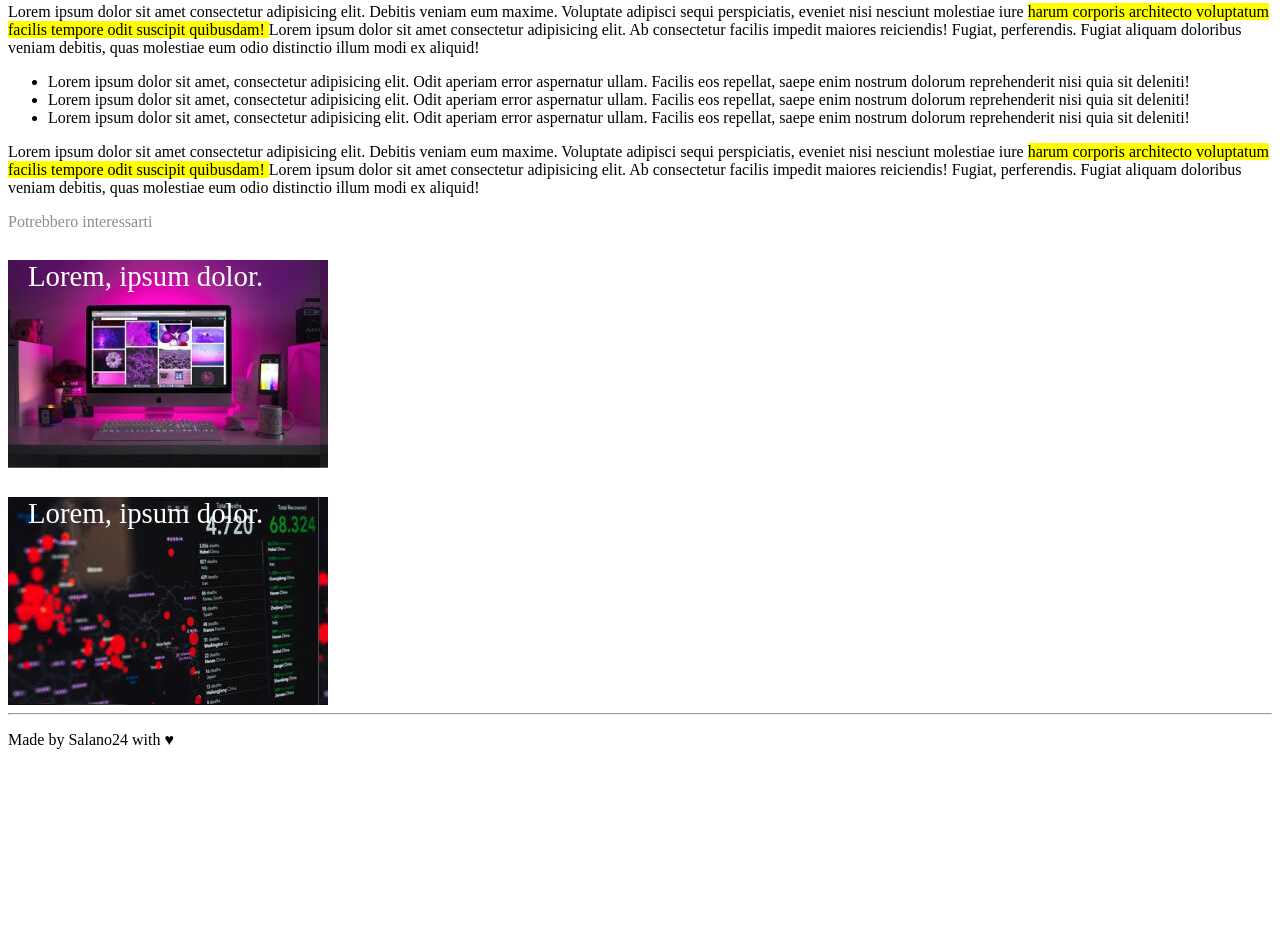
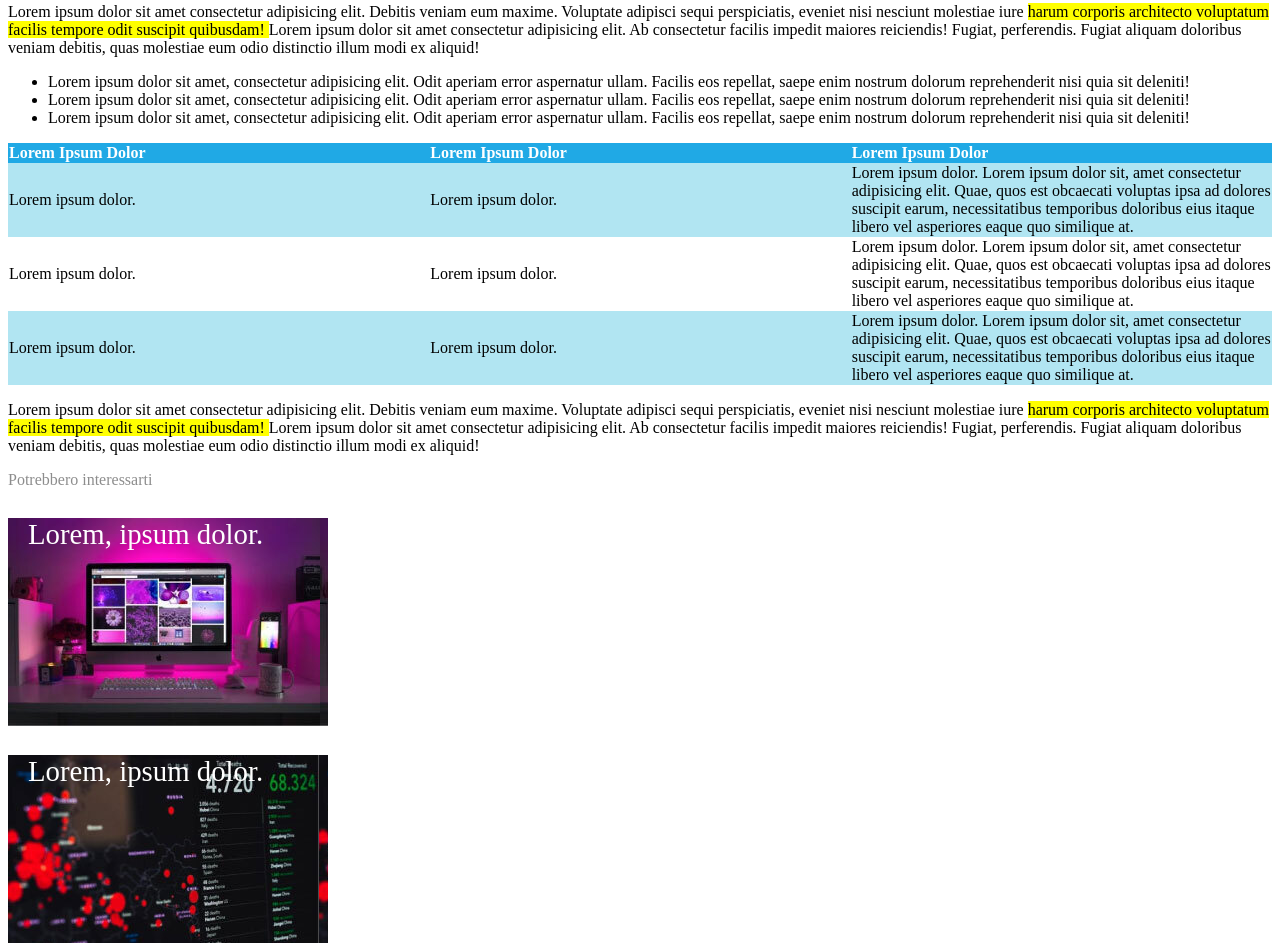
Before and after one commit to Salano24/html-css-booleaner, a plain HTML site: page index.html in a window 1280 px wide. Shown: the part 919-1862 px from the top of the page. Before the commit the page ends 1684 px from the top, so only its background shows below. Drawn offline with Linux system fonts and the light colour scheme.

Commit message:
Aggiunta tabella e conclusione file

```diff
--- a/css/style.css
+++ b/css/style.css
@@ -59,6 +59,25 @@ span {
     color: black;
 }
 
+table {
+    width: 100%;
+    text-align: left;
+    border-collapse: collapse;
+}
+
+thead {
+    color: white;
+    background-color: rgb(32, 169, 229);
+}
+
+
+.blu {
+    background-color: rgb(177, 229, 242);
+}
+td {
+    width: calc(100%/3);
+}
+
 .suggerimento{
     color: rgb(141, 141, 141);
 }
--- a/index.html
+++ b/index.html
@@ -57,6 +57,33 @@
            <!-- tabella -->
            <section>
 
+             <table>
+                <thead>
+                  <tr>
+                    <th>Lorem Ipsum Dolor</th>
+                    <th>Lorem Ipsum Dolor</th>
+                    <th>Lorem Ipsum Dolor</th>
+                  </tr>
+                 </thead>
+                 <tbody">
+                  <tr class="blu">
+                    <td>Lorem ipsum dolor.</td>
+                    <td>Lorem ipsum dolor.</td>
+                    <td>Lorem ipsum dolor. Lorem ipsum dolor sit, amet consectetur adipisicing elit. Quae, quos est obcaecati voluptas ipsa ad dolores suscipit earum, necessitatibus temporibus doloribus eius itaque libero vel asperiores eaque quo similique at.</td>
+                  </tr>
+                  <tr>
+                    <td>Lorem ipsum dolor.</td>
+                    <td>Lorem ipsum dolor.</td>
+                    <td>Lorem ipsum dolor. Lorem ipsum dolor sit, amet consectetur adipisicing elit. Quae, quos est obcaecati voluptas ipsa ad dolores suscipit earum, necessitatibus temporibus doloribus eius itaque libero vel asperiores eaque quo similique at.</td>
+                  </tr>
+                  <tr class="blu">
+                    <td>Lorem ipsum dolor.</td>
+                    <td>Lorem ipsum dolor.</td>
+                    <td>Lorem ipsum dolor. Lorem ipsum dolor sit, amet consectetur adipisicing elit. Quae, quos est obcaecati voluptas ipsa ad dolores suscipit earum, necessitatibus temporibus doloribus eius itaque libero vel asperiores eaque quo similique at.</td>
+                  </tr>
+                </tbody>
+              </table>
+
            </section>
 
           <!-- testo descrittivo -->
```
